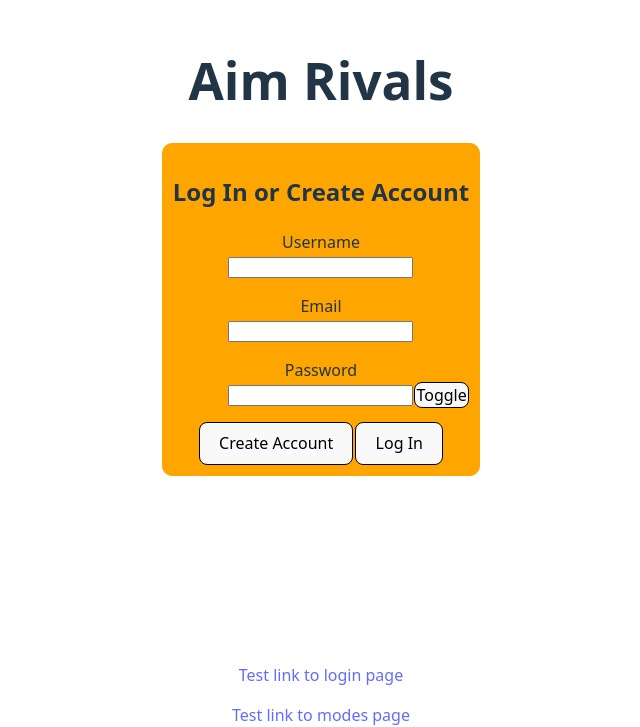
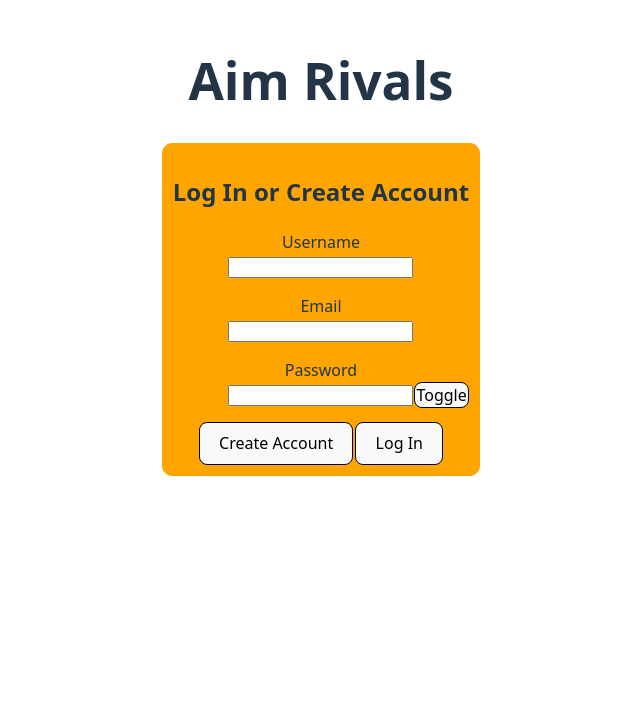
Before and after one commit to Portalguy598/CIS444_Aim_Rivals, a React (Vite) app: page /login in a window 1280 px wide. Shown: the part 185-912 px from the top of the page, without its empty margins (319-959 px from the left). After the commit the page ends 864 px from the top, so only its background shows below. Built offline with nearby package versions, Linux system fonts and the light colour scheme; no server answers.

Commit message:
Made it so /login is default page, cleaned up App.tsx

```diff
--- a/src/App.tsx
+++ b/src/App.tsx
@@ -1,5 +1,5 @@
 //import { useState } from 'react'
-import { Routes, Route, Link } from 'react-router-dom';
+import { Routes, Route, Link, Navigate } from 'react-router-dom';
 import { AuthProvider } from './AuthContext.tsx';
 //import reactLogo from './assets/react.svg'
 //import viteLogo from '/vite.svg'
@@ -18,34 +18,8 @@
 
 
 function App() {
-  // original part of default app code, uncomment this if also uncommenting other code
-  //const [count, setCount] = useState(0)
-
   return (
     <>
-    {/* Commented out most of default code, otherwise it shares a page with the component loaded using react router
-      <div>
-        <a href="https://vite.dev" target="_blank">
-          <img src={viteLogo} className="logo" alt="Vite logo" />
-        </a>
-        <a href="https://react.dev" target="_blank">
-          <img src={reactLogo} className="logo react" alt="React logo" />
-        </a>
-      </div>
-      <h1>Vite + React</h1>
-      <div className="card">
-        <button onClick={() => setCount((count) => count + 1)}>
-          count is {count}
-        </button>
-        <p>
-          Edit <code>src/App.tsx</code> and save to test HMR <br/>
-        </p>
-      </div>
-      <p className="read-the-docs">
-        Click on the Vite and React logos to learn more
-      </p>
-    Temporary Link to Login page, may want to make it the default page later (path='/')
-    We can add other links to the pages you are working on here too*/}
 
     {/* AuthProvider wraps everything to ensure that authentication works properly
         Be sure to place all components but the Login component within a ProtectedRoute Component*/}
@@ -58,10 +32,8 @@
         <Route path='/flicks-leaderboard' element={<ProtectedRoute> <FlicksLeaderboard /> </ProtectedRoute>} />
         <Route path='/reaction-leaderboard' element={<ProtectedRoute> <ReactionLeaderboard /> </ProtectedRoute>} />
         <Route path='/tracing-leaderboard' element={<ProtectedRoute> <TracingLeaderboard /> </ProtectedRoute>} />
+        <Route path='*' element={<Navigate to="/login" replace></Navigate>} />
       </Routes>
-
-      <p><Link to='/login'>Test link to login page</Link></p>
-	    <p><Link to='/mode'>Test link to modes page</Link></p>
     </AuthProvider>
 
     </>
```
